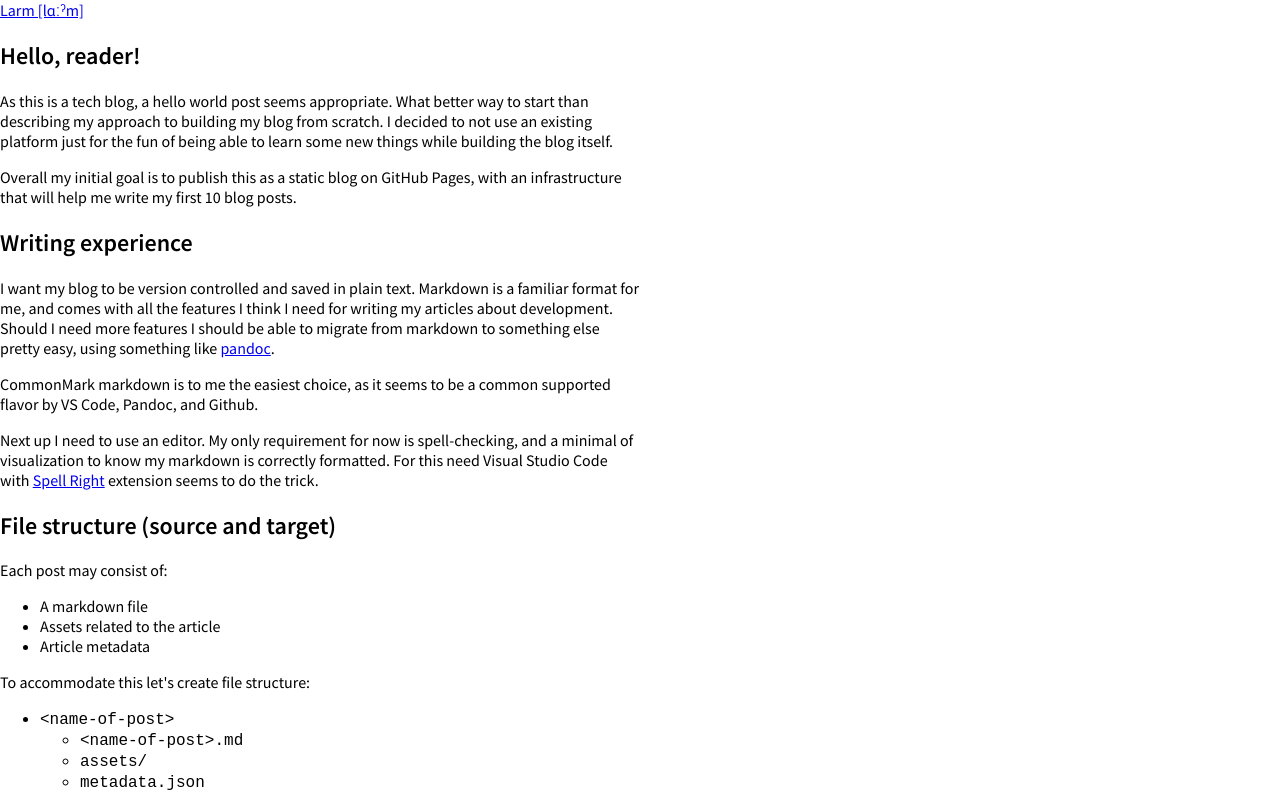
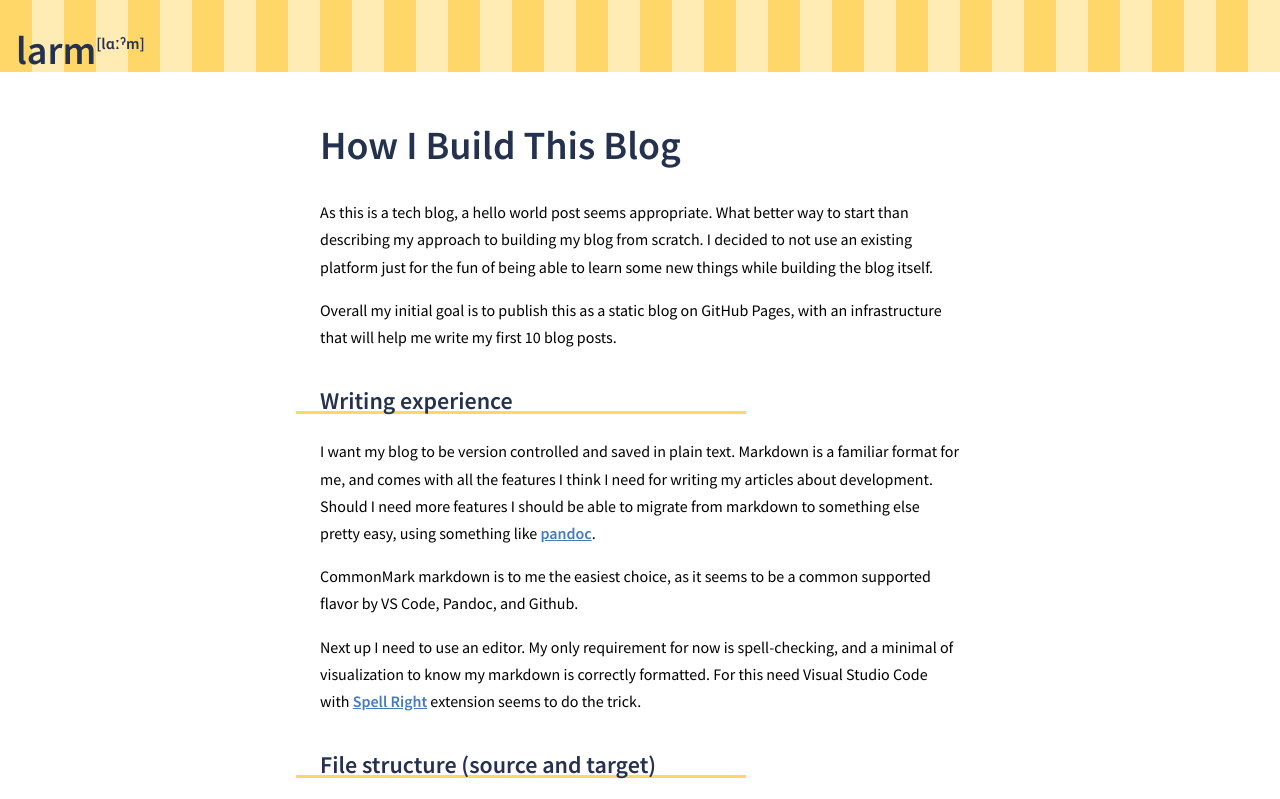
Before and after one commit to MartinSvarrer/larm, a plain HTML site: page posts/blog-setup/index.html in a window 1280 px wide. Shown: the top 799 px of the page. Drawn offline with nearby package versions, Linux system fonts and the light colour scheme.

Commit message:
Sailor and costa nova color theme

```diff
--- a/post.css
+++ b/post.css
@@ -1,15 +1,97 @@
 @import url('https://fonts.googleapis.com/css?family=Source+Sans+Pro:400,600&display=swap');
+
+:root {
+  --darkBlue: #24324F;
+  --blue: #457ABF;
+  --green: #1CA68A;
+  --yellow: #FFD769;
+  --red: #FF3E4C;
+}
 
 body {
   margin: 0;
+  font-family: 'Source Sans Pro', sans-serif;
   font-size: 16px;
-  font-family: 'Source Sans Pro', sans-serif;
+  line-height: 1.7rem;
+}
+
+.banner {
+  background-color: var(--yellow);
+  background-image: linear-gradient(90deg, transparent 50%, rgba(255,255,255,.5) 50%);
+  background-size: 4rem 4rem;
+}
+
+nav {
+  height: 4.5rem;
+  display: flex;
+  align-items: flex-end;
+  margin-left: 1rem;
+}
+
+nav a {
+  text-decoration: none;
+}
+
+.logo {
+  font-size: 2.5rem;
+  font-weight: 600;
+  color: var(--darkBlue);
+}
+
+.phonetic {
+  font-size: 1rem;
+  margin-left: -0.5rem;
+}
+
+a {
+  color: var(--blue);
+  font-weight: 600;
+}
+
+a:hover {
+  text-decoration: none;
+}
+
+code {
+  font-family: Consolas, 'SF Mono', monospace;
+  background-color: #eeeeee;
+  padding: 0 2px;
+  color: var(--darkBlue);
+}
+
+code.hljs {
+  border-radius: 0.5rem;
 }
 
 main {
   max-width: 640px;
+  margin: 0 auto;
+  padding: 0 1rem;
 }
 
 h1, h2, h3, h4, h5, h6 {
+  color: var(--darkBlue);
   font-weight: 600;
+  margin: 1.5em 0 1em 0;
 }
+
+h1 {
+  font-size: 2.5rem;
+}
+
+h2 {
+  font-size: 1.5rem;
+  position: relative;
+}
+
+h2::after {
+  width: 450px;
+  max-width: 100%;
+  content: "";
+  background-color: var(--yellow);
+  height: 3px;
+  position: absolute;
+  top: 1.5rem;
+  left: -1.5rem;
+  z-index: -1;
+}
--- a/posts/blog-setup/index.html
+++ b/posts/blog-setup/index.html
@@ -5,7 +5,7 @@
   <meta charset="UTF-8">
   <meta name="viewport" content="width=device-width, initial-scale=1.0">
   <meta http-equiv="X-UA-Compatible" content="ie=edge">
-  <title>Hello, reader!</title>
+  <title>How I Build This Blog</title>
   <link rel="stylesheet" href="/post.css">
   <link rel="stylesheet" href="https://cdnjs.cloudflare.com/ajax/libs/highlight.js/9.18.1/styles/vs2015.min.css">
   <script src="https://cdnjs.cloudflare.com/ajax/libs/highlight.js/9.18.1/highlight.min.js"></script>
@@ -13,14 +13,16 @@
 </head>
 
 <body>
-  <header>
-    <a href="/">Larm [lɑːˀm]</a>
+  <header class="banner">
+    <nav>
+      <a href="/"><span class="logo">larm <sup class="phonetic">[lɑːˀm]</sup></span></a>
+    </nav>
   </header>
 
   <main>
     <article>
       <header>
-        <h1>Hello, reader!</h1>
+        <h1>How I Build This Blog</h1>
       </header>
 
       <p>As this is a tech blog, a hello world post seems appropriate. What better way to start than describing my approach to building my blog from scratch. I decided to not use an existing platform just for the fun of being able to learn some new things while building the blog itself.</p>
@@ -143,7 +145,7 @@ posts.forEach(<span class="hljs-keyword">async</span> (nameOfPost) =&gt; {
 <p>I like a good semi-big font-size for reading. 16px seems to be a general good size. I would like to see just under 100 characters per paragraph. As I am using the <code>'Source Sans Pro'</code> font, this means I will need a maximum paragraph around 640px.</p>
 <p>For me being able to display code is also a real challenge. Because of the font-size, and paragraph size. If my code snippets have the same constraints, then I will have to limit my code snippets to maximum 65 characters, to avoid horizontal scrollbars.</p>
 <p>To understand when my snippets will cause horizontal scrollbars for users with screens bigger than 640px, I have configured my writing environment to display a horizontal ruler. I could use a tooling like <a href="https://prettier.io/">prettier</a> to enforce the rule on in my code. But I prefer my actual code to have longer lines, so I will have to correct these line manually for now.</p>
-<p>Phone users in portrait-mode will have a struggle to see many the code snippets. And here I don't see a better option that to enforce a horizontal scrollbar, and keep in mind to keep my snippets simplified and as short as possible, while keeping it readable for desktop users.</p>
+<p>Phone users in portrait-mode will have a struggle to see many the code snippets. And here I don't see a better option that to enforce a horizontal scrollbar, and keep in mind to keep my snippets simplified and as short as possible, while keeping it readable for desktop users. Most phones will be able to display a scroll-free version of the snippets in landscape mode, which I think is an acceptable compromise.</p>
 
     </article>
   </main>
```
Also changed, not shown: index.html (+2 -2 lines).
